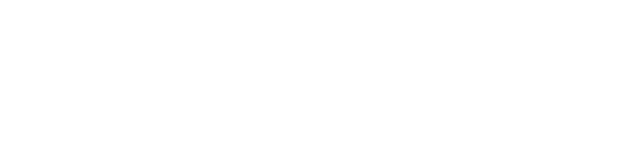
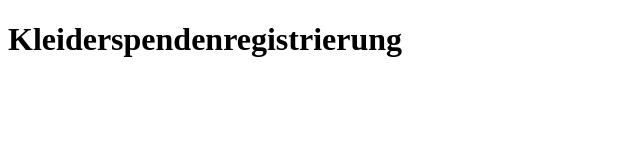
Before and after one commit to Vabamedzi/IPWA01-01_Kleiderspendenregistrierung, a plain HTML site: page index.html in a window 1280 px wide. Shown: the whole page, without its empty margins (0-640 px from the left). Drawn offline with Linux system fonts and the light colour scheme.

Commit message:
Update index.html

```diff
--- a/index.html
+++ b/index.html
@@ -3,5 +3,8 @@
   <head>
   </head>
   <body>
+    <header>
+      <h1>Kleiderspendenregistrierung</h1>
+    </header>
   </body>
 </html>
```
